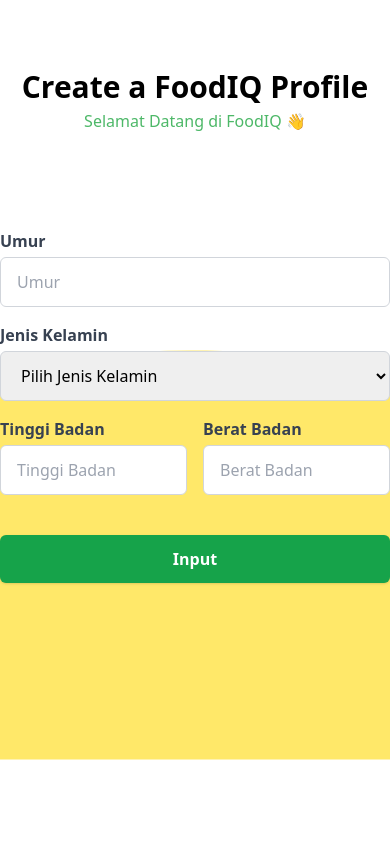
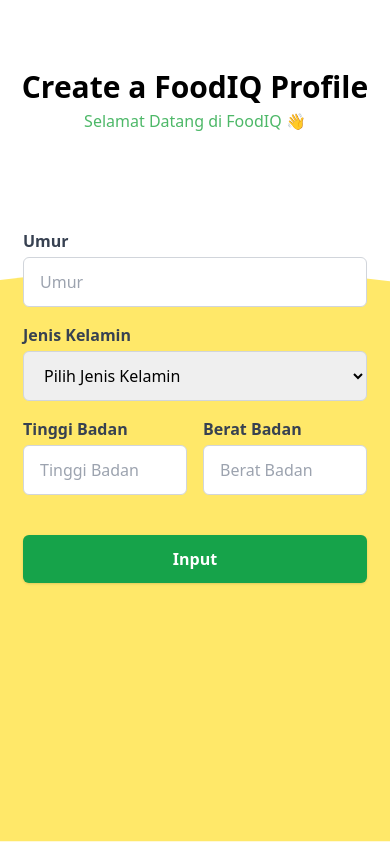
Before and after one commit to fachrft/foodIQ, a React (Vite) app: page /register in a window 390 px wide. Built offline with nearby package versions, Linux system fonts and the light colour scheme.

Commit message:
responsive form profile

```diff
--- a/src/Layouts/ProfileForm.jsx
+++ b/src/Layouts/ProfileForm.jsx
@@ -45,10 +45,10 @@
             </div>
             <div className="relative">
                 <div className="absolute">
-                    <img className="scale-[2] md:scale-[1.16] md:translate-x-24 md:translate-y-20 h-[100vh]" src={BG} alt="" />
+                    <img className="scale-[2.8] md:scale-[1.16] md:translate-x-24 md:translate-y-20 h-[100vh]" src={BG} alt="" />
                 </div>
                 <div>
-                    <form className="relative z-10 pt-24 max-w-md w-full mx-auto" onSubmit={handleSubmit}>
+                    <form className="relative z-10 px-5 pt-24 max-w-sm md:max-w-md w-full mx-auto" onSubmit={handleSubmit}>
                         <Input label="Umur" type="number" placeholder="Umur" value={umur} onChange={(e) => setUmur(e.target.value)} />
                         <Option label="Jenis Kelamin" options={["Laki-Laki", "Perempuan"]} value={jenisKelamin} onChange={(e) => setJenisKelamin(e.target.value)} />
 
```
